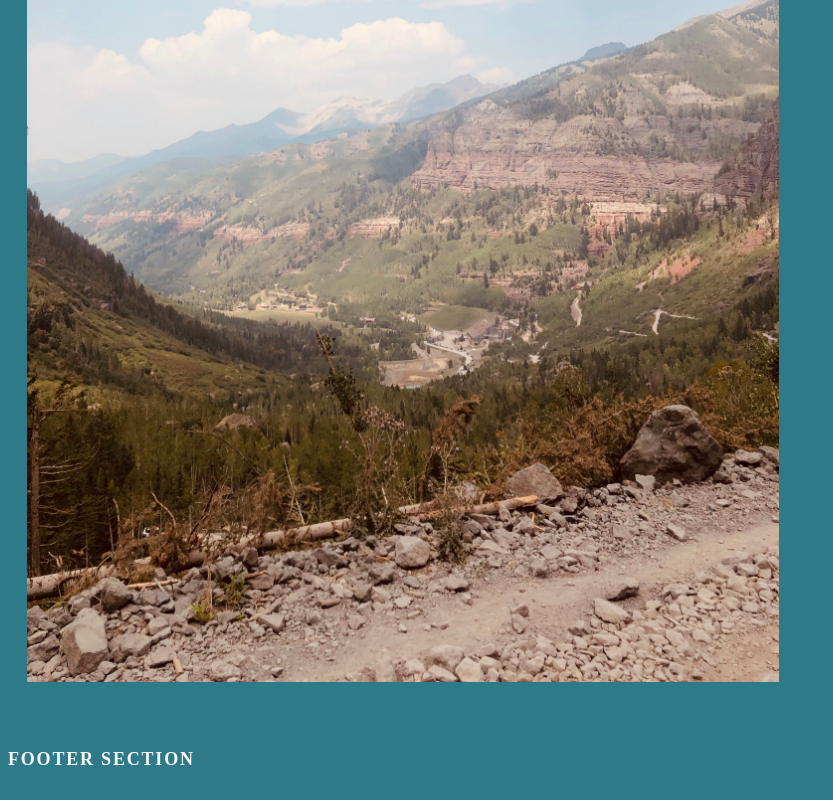
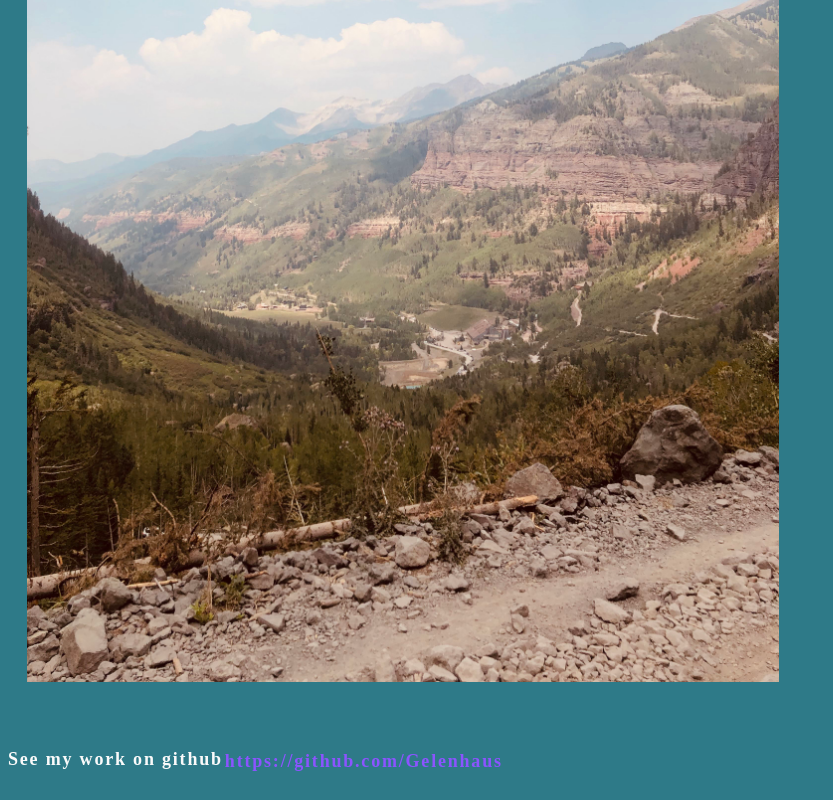
Before and after one commit to Gelenhaus/elenbaasReactPortfolio, a React (Create React App) app: page / in a window 1280 px wide. Shown: the part 765-1565 px from the top of the page, without its empty margins (0-833 px from the left). Before the commit the page ends 1538 px from the top, so only its background shows below. Built offline with nearby package versions, Linux system fonts and the light colour scheme.

Commit message:
Added bio - added links - added form validation

```diff
--- a/src/components/ContactMe/index.js
+++ b/src/components/ContactMe/index.js
@@ -35,19 +35,25 @@ function ContactMe() {
     return (
         <section>
             <h1>Contact me</h1>
-            <form id="contact-form">
+            <form id="contact-form" onSubmit={handleSubmit}>
                 <div>
                     <label htmlFor="name">Name:</label>
-                    <input type="text" name="name" />
+                    <input type="text" name="name" defaultValue={name} onBlur={handleChange} />
                 </div>
                 <div>
                     <label htmlFor="email">Email address:</label>
-                    <input type="email" name="email" />
+                    <input type="email" name="email" defaultValue={email} onBlur={handleChange} />
+
                 </div>
                 <div>
                     <label htmlFor="message">Message:</label>
-                    <textarea name="message" rows="5" />
+                    <textarea name="message" rows="5" defaultValue={message} onBlur={handleChange} />
                 </div>
+                {errorMessage && (
+                    <div>
+                        <p className="error-text">{errorMessage}</p>
+                    </div>
+                )}
                 <button type="submit">Submit</button>
             </form>
         </section>
--- a/src/components/Footer/index.js
+++ b/src/components/Footer/index.js
@@ -3,7 +3,17 @@ import React from "react";
 function Footer() {
     return (
         <section className="flex-row px-1">
-            FOOTER SECTION
+
+            <footer>
+                See my work on github
+            </footer>
+            <br>
+            </br>
+            <br>
+            </br>
+            <a href="https://github.com/Gelenhaus">
+                https://github.com/Gelenhaus
+            </a>
         </section>
     )
 
--- a/src/components/Resume/index.js
+++ b/src/components/Resume/index.js
@@ -1,11 +1,13 @@
 import React from 'react';
+import resume from '../Resume/ResumeGSE.txt';
 
 
 
 function Resume() {
     return (
         <resume>
-            EDUCATION: Bachelors of Science Central Michigan University
+            <a href={resume} download>Click to download</a>
+
         </resume>
     )
 }
```
Also changed, not shown: src/components/Resume/ResumeGSE.txt (added).
